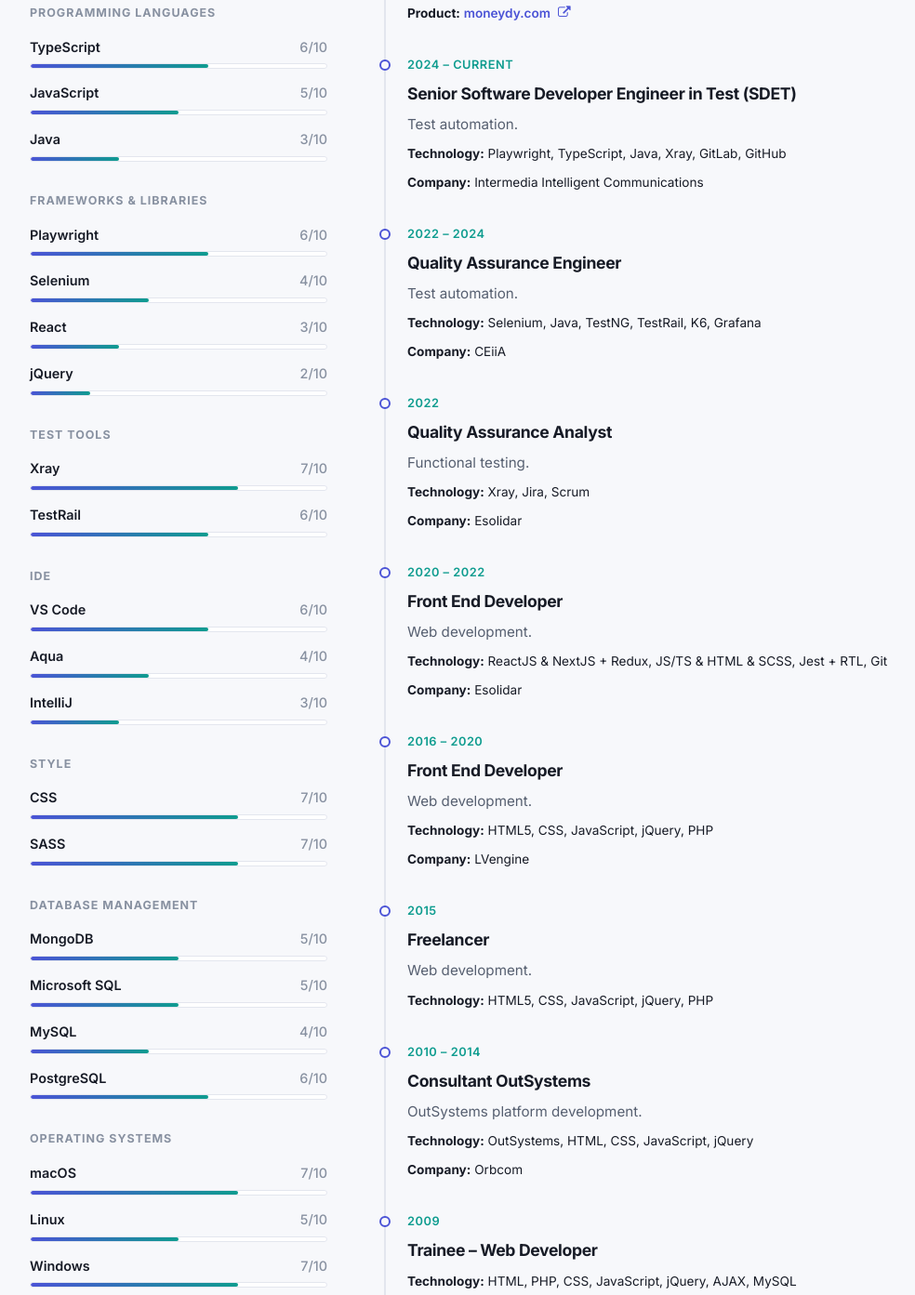
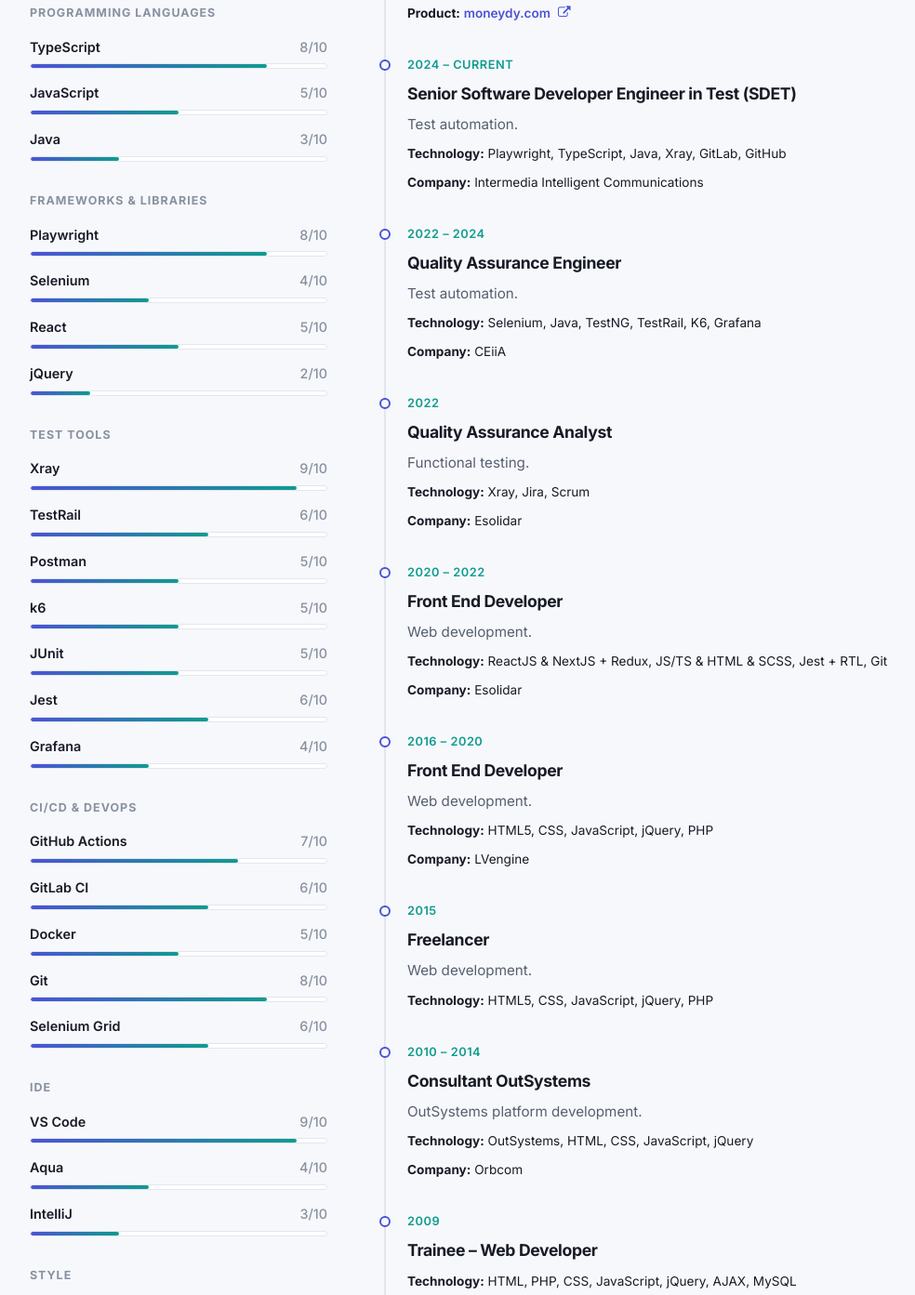
Before and after one commit to amsrocha2020/MySite-new, a plain HTML site: page cv.html in a window 1280 px wide. Shown: the part 562-1955 px from the top of the page at 93% size, without its empty margins (96-1080 px from the left). Drawn offline with Linux system fonts and the light colour scheme.

Commit message:
New Website: Improve CV

```diff
--- a/assets/css/main.css
+++ b/assets/css/main.css
@@ -368,7 +368,7 @@
 #cv-body { padding-top: 40px; }
 .cv-grid { display: grid; grid-template-columns: 320px 1fr; gap: 56px; align-items: start; }
 
-.skills-panel { position: sticky; top: 100px; display: grid; gap: 32px; }
+.skills-panel { display: grid; gap: 32px; }
 .skills-group h3 {
 	font-size: 0.78rem;
 	text-transform: uppercase;
@@ -416,7 +416,6 @@
 
 @media (max-width: 900px) {
 	.cv-grid { grid-template-columns: 1fr; }
-	.skills-panel { position: static; }
 }
 
 .cv-actions { text-align: center; margin-top: 64px; }
--- a/cv.html
+++ b/cv.html
@@ -63,7 +63,7 @@
 				<div class="skills-group">
 					<h3>Programming Languages</h3>
 					<div class="skills-list">
-						<div class="skill-row"><div class="skill-label"><span>TypeScript</span><span>6/10</span></div><div class="skill-bar"><span style="width:60%"></span></div></div>
+						<div class="skill-row"><div class="skill-label"><span>TypeScript</span><span>8/10</span></div><div class="skill-bar"><span style="width:80%"></span></div></div>
 						<div class="skill-row"><div class="skill-label"><span>JavaScript</span><span>5/10</span></div><div class="skill-bar"><span style="width:50%"></span></div></div>
 						<div class="skill-row"><div class="skill-label"><span>Java</span><span>3/10</span></div><div class="skill-bar"><span style="width:30%"></span></div></div>
 					</div>
@@ -72,9 +72,9 @@
 				<div class="skills-group">
 					<h3>Frameworks &amp; Libraries</h3>
 					<div class="skills-list">
-						<div class="skill-row"><div class="skill-label"><span>Playwright</span><span>6/10</span></div><div class="skill-bar"><span style="width:60%"></span></div></div>
+						<div class="skill-row"><div class="skill-label"><span>Playwright</span><span>8/10</span></div><div class="skill-bar"><span style="width:80%"></span></div></div>
 						<div class="skill-row"><div class="skill-label"><span>Selenium</span><span>4/10</span></div><div class="skill-bar"><span style="width:40%"></span></div></div>
-						<div class="skill-row"><div class="skill-label"><span>React</span><span>3/10</span></div><div class="skill-bar"><span style="width:30%"></span></div></div>
+						<div class="skill-row"><div class="skill-label"><span>React</span><span>5/10</span></div><div class="skill-bar"><span style="width:50%"></span></div></div>
 						<div class="skill-row"><div class="skill-label"><span>jQuery</span><span>2/10</span></div><div class="skill-bar"><span style="width:20%"></span></div></div>
 					</div>
 				</div>
@@ -82,15 +82,31 @@
 				<div class="skills-group">
 					<h3>Test Tools</h3>
 					<div class="skills-list">
-						<div class="skill-row"><div class="skill-label"><span>Xray</span><span>7/10</span></div><div class="skill-bar"><span style="width:70%"></span></div></div>
+						<div class="skill-row"><div class="skill-label"><span>Xray</span><span>9/10</span></div><div class="skill-bar"><span style="width:90%"></span></div></div>
 						<div class="skill-row"><div class="skill-label"><span>TestRail</span><span>6/10</span></div><div class="skill-bar"><span style="width:60%"></span></div></div>
+						<div class="skill-row"><div class="skill-label"><span>Postman</span><span>5/10</span></div><div class="skill-bar"><span style="width:50%"></span></div></div>
+						<div class="skill-row"><div class="skill-label"><span>k6</span><span>5/10</span></div><div class="skill-bar"><span style="width:50%"></span></div></div>
+						<div class="skill-row"><div class="skill-label"><span>JUnit</span><span>5/10</span></div><div class="skill-bar"><span style="width:50%"></span></div></div>
+						<div class="skill-row"><div class="skill-label"><span>Jest</span><span>6/10</span></div><div class="skill-bar"><span style="width:60%"></span></div></div>
+						<div class="skill-row"><div class="skill-label"><span>Grafana</span><span>4/10</span></div><div class="skill-bar"><span style="width:40%"></span></div></div>
+					</div>
+				</div>
+
+				<div class="skills-group">
+					<h3>CI/CD &amp; DevOps</h3>
+					<div class="skills-list">
+						<div class="skill-row"><div class="skill-label"><span>GitHub Actions</span><span>7/10</span></div><div class="skill-bar"><span style="width:70%"></span></div></div>
+						<div class="skill-row"><div class="skill-label"><span>GitLab CI</span><span>6/10</span></div><div class="skill-bar"><span style="width:60%"></span></div></div>
+						<div class="skill-row"><div class="skill-label"><span>Docker</span><span>5/10</span></div><div class="skill-bar"><span style="width:50%"></span></div></div>
+						<div class="skill-row"><div class="skill-label"><span>Git</span><span>8/10</span></div><div class="skill-bar"><span style="width:80%"></span></div></div>
+						<div class="skill-row"><div class="skill-label"><span>Selenium Grid</span><span>6/10</span></div><div class="skill-bar"><span style="width:60%"></span></div></div>
 					</div>
 				</div>
 
 				<div class="skills-group">
 					<h3>IDE</h3>
 					<div class="skills-list">
-						<div class="skill-row"><div class="skill-label"><span>VS Code</span><span>6/10</span></div><div class="skill-bar"><span style="width:60%"></span></div></div>
+						<div class="skill-row"><div class="skill-label"><span>VS Code</span><span>9/10</span></div><div class="skill-bar"><span style="width:90%"></span></div></div>
 						<div class="skill-row"><div class="skill-label"><span>Aqua</span><span>4/10</span></div><div class="skill-bar"><span style="width:40%"></span></div></div>
 						<div class="skill-row"><div class="skill-label"><span>IntelliJ</span><span>3/10</span></div><div class="skill-bar"><span style="width:30%"></span></div></div>
 					</div>
@@ -109,15 +125,15 @@
 					<div class="skills-list">
 						<div class="skill-row"><div class="skill-label"><span>MongoDB</span><span>5/10</span></div><div class="skill-bar"><span style="width:50%"></span></div></div>
 						<div class="skill-row"><div class="skill-label"><span>Microsoft SQL</span><span>5/10</span></div><div class="skill-bar"><span style="width:50%"></span></div></div>
-						<div class="skill-row"><div class="skill-label"><span>MySQL</span><span>4/10</span></div><div class="skill-bar"><span style="width:40%"></span></div></div>
-						<div class="skill-row"><div class="skill-label"><span>PostgreSQL</span><span>6/10</span></div><div class="skill-bar"><span style="width:60%"></span></div></div>
+						<div class="skill-row"><div class="skill-label"><span>MySQL</span><span>8/10</span></div><div class="skill-bar"><span style="width:80%"></span></div></div>
+						<div class="skill-row"><div class="skill-label"><span>PostgreSQL</span><span>8/10</span></div><div class="skill-bar"><span style="width:80%"></span></div></div>
 					</div>
 				</div>
 
 				<div class="skills-group">
 					<h3>Operating Systems</h3>
 					<div class="skills-list">
-						<div class="skill-row"><div class="skill-label"><span>macOS</span><span>7/10</span></div><div class="skill-bar"><span style="width:70%"></span></div></div>
+						<div class="skill-row"><div class="skill-label"><span>macOS</span><span>9/10</span></div><div class="skill-bar"><span style="width:90%"></span></div></div>
 						<div class="skill-row"><div class="skill-label"><span>Linux</span><span>5/10</span></div><div class="skill-bar"><span style="width:50%"></span></div></div>
 						<div class="skill-row"><div class="skill-label"><span>Windows</span><span>7/10</span></div><div class="skill-bar"><span style="width:70%"></span></div></div>
 					</div>
```
